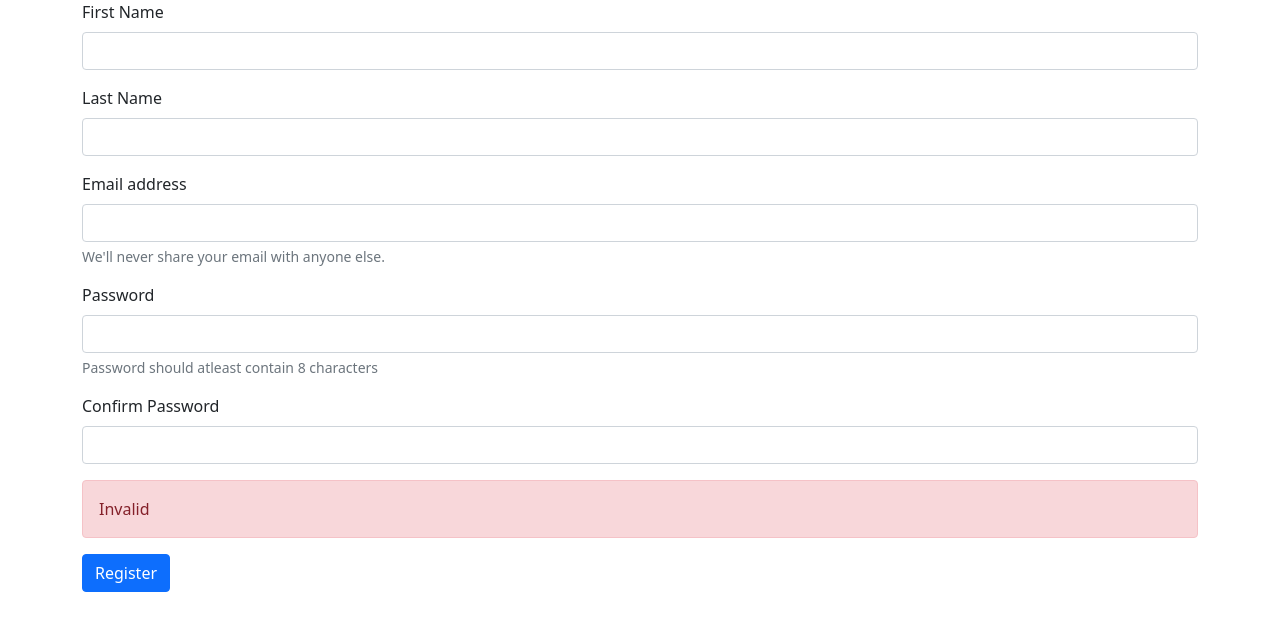
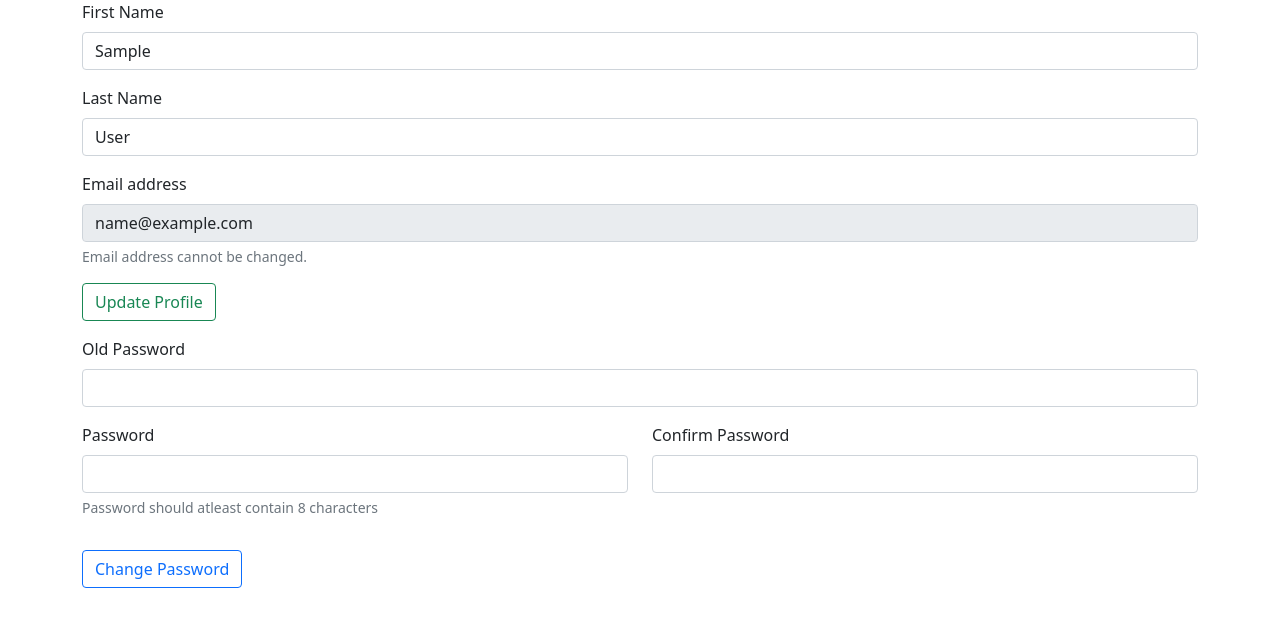
Before and after one commit to hatim523/DjangoAuthApp, a Django app: page /profile in a window 1280 px wide. Shown: the part 56-687 px from the top of the page. Run offline with Django 3.2, Linux system fonts and the light colour scheme; the visitor is signed in with stand-in values (Sample User, id 1); some libraries are stand-ins or nearby versions.

Commit message:
Added password change functionality

```diff
--- a/accounts/urls.py
+++ b/accounts/urls.py
@@ -8,5 +8,6 @@ urlpatterns = [
     path('', views.Login.as_view(), name='login'),
     path('register', views.Register.as_view(), name='register'),
     path('profile', views.ProfilePage.as_view(), name='profile'),
+    path('change_password', views.change_password, name='change_password'),
     path('logout', views.logout, name='logout'),
 ]
--- a/accounts/views.py
+++ b/accounts/views.py
@@ -6,7 +6,7 @@ from django.shortcuts import render, redirect
 from django.urls import reverse
 from django.views import View
 
-from accounts.helpers import check_duplicate_email
+from accounts.helpers import check_duplicate_email, update_password
 
 
 class Login(View):
@@ -86,12 +86,34 @@ class ProfilePage(View):
         if not request.user.is_authenticated:
             return redirect("accounts:login")
 
-        return render(request, self.template_name)
+        context = {
+            "user": request.user
+        }
+        return render(request, self.template_name, context)
 
     def post(self):
         pass
 
 
+def change_password(request):
+    try:
+        if not request.user.is_authenticated:
+            return JsonResponse({"status": False, "msg": "Please login to continue."})
+
+        old_password = request.POST["old_pass"]
+        pass1 = request.POST["pass1"]
+        pass2 = request.POST["pass2"]
+
+        status, details = update_password(request.user, pass1, pass2, old_password, check_prev_pass=True)
+        if not status:
+            return JsonResponse({"status": False, "msg": details})
+
+        return JsonResponse({"status": True})
+    except Exception as e:
+        return JsonResponse({"status": False, "msg": "Something went wrong while processing password change request. "
+                                                     "Please try again."})
+
+
 def logout(request):
     auth.logout(request)
     return redirect("accounts:login")
--- a/templates/accounts/profile.html
+++ b/templates/accounts/profile.html
@@ -8,32 +8,55 @@
             <form id="register_form">
                 <div class="mb-3">
                 <label for="fname" class="form-label">First Name</label>
-                <input type="text" class="form-control" name="fname" id="fname" aria-describedby="emailHelp">
+                <input type="text" class="form-control" name="fname" id="fname" aria-describedby="emailHelp"
+                       value="{{ user.first_name }}">
               </div>
                 <div class="mb-3">
                 <label for="lname" class="form-label">Last Name</label>
-                <input type="text" class="form-control" id="lname" name="lname" aria-describedby="emailHelp">
+                <input type="text" class="form-control" id="lname" name="lname"  value="{{ user.last_name }}"
+                       aria-describedby="emailHelp">
               </div>
               <div class="mb-3">
                 <label for="email_in" class="form-label">Email address</label>
-                <input type="email" class="form-control" id="email_in" name="email" aria-describedby="emailHelp">
-                <div id="emailHelp" class="form-text">We'll never share your email with anyone else.</div>
+                <input type="email" class="form-control" id="email_in" name="email" value="{{ user.email }}" readonly
+                       aria-describedby="emailHelp">
+                <div id="emailHelp" class="form-text">Email address cannot be changed.</div>
               </div>
-              <div class="mb-3">
+
+                <div class="mb-3" >
+                    <div class="alert alert-danger" id="profile_alert_div">
+
+                    </div>
+                </div>
+
+                <div class="mb-3">
+                    <button class="btn btn-block btn-outline-success">Update Profile</button>
+                </div>
+            <fieldset>
+                <div class="mb-3">
+                <label for="pass_in" class="form-label">Old Password</label>
+                <input type="password" class="form-control" id="pass_in" name="old_password">
+              </div>
+                <div class="row">
+                    <div class="mb-3 col-6">
                 <label for="pass_in" class="form-label">Password</label>
-                <input type="password" class="form-control" id="pass_in" name="password1">
+                <input type="password" class="form-control" id="pass1" name="password1">
                   <div id="passHelp" class="form-text">Password should atleast contain 8 characters</div>
               </div>
-                <div class="mb-3">
+                <div class="mb-3 col-6">
                 <label for="confirm_pass_in" class="form-label">Confirm Password</label>
-                <input type="password" class="form-control" id="confirm_pass_in" name="password2">
+                <input type="password" class="form-control" id="pass2" name="password2">
               </div>
+                </div>
+
+            </fieldset>
+
                 <div class="mb-3" >
-                    <div class="alert alert-danger" id="alert_div">
-                        Invalid
+                    <div class="alert alert-danger" id="password_alert_div">
+
                     </div>
                 </div>
-              <button type="button" class="btn btn-primary" onclick="try_register()">Register</button>
+              <button type="button" class="btn btn-block btn-outline-primary" onclick="change_password()">Change Password</button>
             </form>
         </div>
     </div>
@@ -41,4 +64,5 @@
 
 {% block custom_scripts %}
     {% include "utils/validations.html" %}
+    {% include "accounts/scripts/profile_script.html" %}
 {% endblock %}
--- /dev/null
+++ b/templates/accounts/scripts/profile_script.html
@@ -0,0 +1,64 @@
+<script>
+
+function change_password() {
+    password_error("");
+    let old_password = document.getElementById("pass_in");
+    let pass1 = document.getElementById("pass1");
+    let pass2 = document.getElementById("pass2");
+
+    if (!validate_password(pass1.value)) {
+        password_error("Password should contain atleast 8 characters.");
+        return;
+    }
+
+    if (pass1.value !== pass2.value) {
+        password_error("Passwords do not match");
+        return;
+    }
+
+    let formData = new FormData()
+    formData.append("old_pass", old_password.value);
+    formData.append("pass1", pass1.value);
+    formData.append("pass2", pass2.value);
+
+    post_request(
+        "{% url 'accounts:change_password' %}",
+        formData,
+        (response) => {
+            success_toast("Password updated!");
+        },
+        (response) => {
+            password_error(response["msg"]);
+        }
+    )
+}
+
+function update_profile() {
+    profile_update_error("");
+}
+
+function password_error(msg) {
+    let alert_div = document.getElementById("password_alert_div");
+    if (msg.length < 1) {
+        alert_div.style.display = "none";
+        return;
+    }
+
+    alert_div.style.display = "block";
+    alert_div.innerText = msg;
+}
+
+function profile_update_error(msg) {
+    let alert_div = document.getElementById("profile_alert_div");
+    if (msg.length < 1) {
+        alert_div.style.display = "none";
+        return;
+    }
+
+    alert_div.style.display = "block";
+    alert_div.innerText = msg;
+}
+
+password_error("");
+profile_update_error("");
+</script>
```
Also changed, not shown: accounts/helpers.py (+13 -0 lines).
